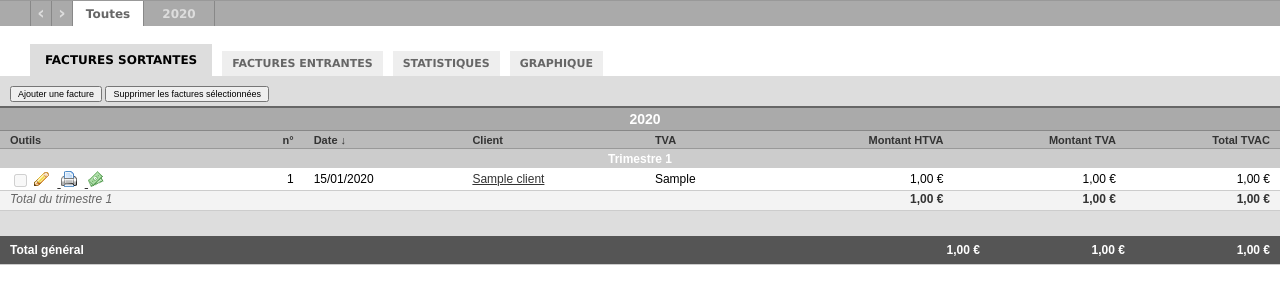
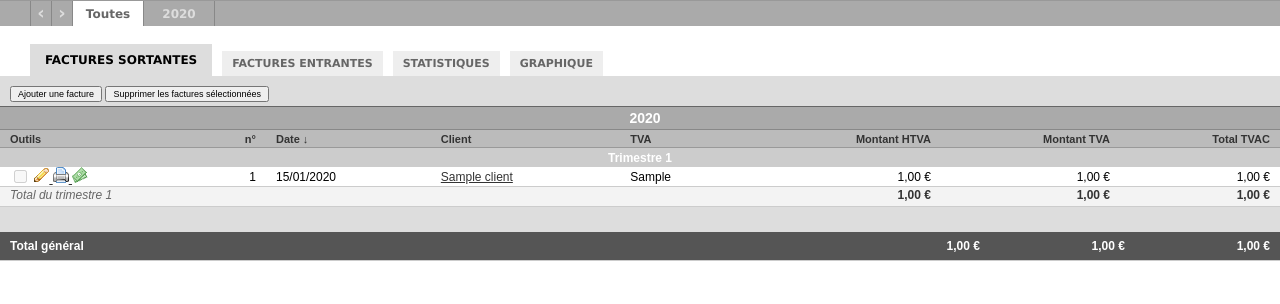
Before and after one commit to doumham/FacturierOld, a PHP site: page /facturesSortantes.php?annee=&ordre= in a window 1280 px wide. Shown: the part 70-374 px from the top of the page. Run offline with PHP 8.4, Linux system fonts and the light colour scheme; tables that the repository leaves empty hold one stand-in row (values such as "Sample post"); lists and menus that the app fills with data are empty; some libraries are stand-ins or nearby versions.

Commit message:
CSS change and some files renaming

```diff
--- a/css/master.css
+++ b/css/master.css
@@ -130,6 +130,12 @@
 tr.facture{
 	border-bottom:1px solid #CCC;
 }
+tr.unpaid {
+	background-color:#FFF3E6;
+}
+.facture img{
+/*	margin: 3px 8px 0 0;*/
+}
 
 /* */
 tr.titre_trimestre{
@@ -243,10 +249,6 @@
 	color:#666666;
 }
 
-.facture img{
-	margin: 3px 8px 0 0;
-}
-
 /* */
 .legende{
 	background:#BBB;
@@ -269,11 +271,11 @@
 }
 form#listing {
 	background:#DDD;
-	margin-top:178px;
+	margin-top:177px;
 }
 form p.tools {
 	background-color:#DDDDDD;
-	border-bottom:2px solid #666666;
+	border-bottom:1px solid #666666;
 	height:20px;
 	position: fixed;
 	top:146px;
--- a/formFacturesEntrantes.php
+++ b/formFacturesEntrantes.php
@@ -19,7 +19,7 @@
 	$myInterface->get_header();
 }
 ?>
-	<form method="post" action="requetes/insertSortie.php">
+	<form method="post" action="requetes/insertFactureEntrante.php">
 		<p>
 			<label>Date :</label>
 			<input type="text" class="w2em" id="date-1-dd" name="jour" value="<?php if(isset($date) && $date){echo $dateArray[2];}else{echo date("d");}?>" maxlength="2" size="2" />
--- a/formFacturesSortantes.php
+++ b/formFacturesSortantes.php
@@ -34,7 +34,7 @@
 	$myInterface->get_header();
 }
 ?>
-	<form method="post" action="requetes/insertEntree.php">
+	<form method="post" action="requetes/insertFactureSortante.php">
 		<p>
 			<label for="numero">Numéro : </label>
 			<input name="numero" readonly="readonly" type="text" size="3" value="<?php echo $numero;?>" />
--- a/include/listingFacturesSortantes.php
+++ b/include/listingFacturesSortantes.php
@@ -123,7 +123,7 @@
 					<th colspan="8">Trimestre <?php echo $key_trimestre ?></th>
 				</tr>
 <?php }?>
-	<tr <?php if ($f['paid'] == 0){echo "style='background-image:url(images/fond_li_unpaid.png)'";}?> class="facture" id="element_<?php echo $f['id']?>">
+	<tr class="facture<?php if ($f['paid'] == 0){echo " unpaid";}?>" id="element_<?php echo $f['id']?>">
 		<td>
 				<?php if ($f['paid'] == 0) { ?>
 					<input type="checkbox" name="selectionElements[]" value="<?php echo $f['id'] ?>" />
--- a/requetes/togglePaid.php
+++ b/requetes/togglePaid.php
@@ -13,9 +13,9 @@
 if (isset($_GET['ajaxed']) && !empty($_GET['ajaxed'])) {
 	if ($req) {
 		if ($_GET['paid']=='1') {
+			echo '{msg:"Facture marquée comme impayée."}';
+		} else {
 			echo '{msg:"Facture marquée comme payée."}';
-		} else {
-			echo '{msg:"Facture marquée comme impayée."}';
 		}
 	} else {
 		echo '{msg:"Une erreur s’est produite."}';
```
Also changed, not shown: requetes/insertFactureEntrante.php (renamed from requetes/insertSortie.php), requetes/insertFactureSortante.php (renamed from requetes/insertEntree.php), 1 other file.
